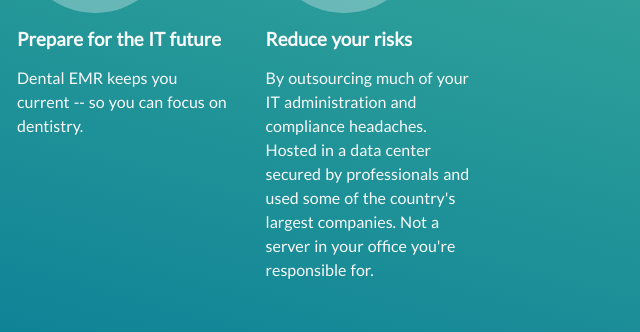
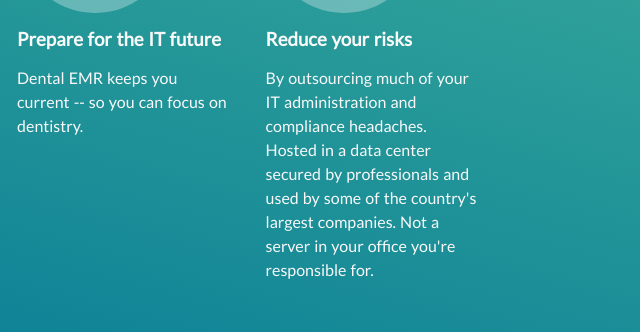
Before and after one commit to DentalEMR/dentalemr.com, a plain HTML site: page why-dental-emr/index.html in a window 1280 px wide. Shown: the part 2784-3116 px from the top of the page, 640-1280 px from the left. Drawn offline with Linux system fonts and the light colour scheme.

Commit message:
added missing preposition

```diff
--- a/why-dental-emr/index.html
+++ b/why-dental-emr/index.html
@@ -1701,7 +1701,7 @@
                       <div class="icon-image white" data-v-2af73497=""><img alt="Secure computer icon" src="/images/icon-secure.png" srcset="/images/icon-secure.png, /images/icon-secure@2x.png 2x, /images/icon-secure@3x.png 3x" data-v-5e2fa0e0="" data-v-2af73497=""></div>
                     </div>
                     <h3 class="strong pt-1" data-v-f96348e0="" data-v-273e1571="">Reduce your risks</h3>
-                    <p data-v-f96348e0="" data-v-273e1571="">By outsourcing much of your IT administration and compliance headaches. Hosted in a data center secured by professionals and used some of the country's largest companies. Not a server in your office you're responsible for.</p>
+                    <p data-v-f96348e0="" data-v-273e1571="">By outsourcing much of your IT administration and compliance headaches. Hosted in a data center secured by professionals and used by some of the country's largest companies. Not a server in your office you're responsible for.</p>
                   </div>
                 </div>
               </div>
```
